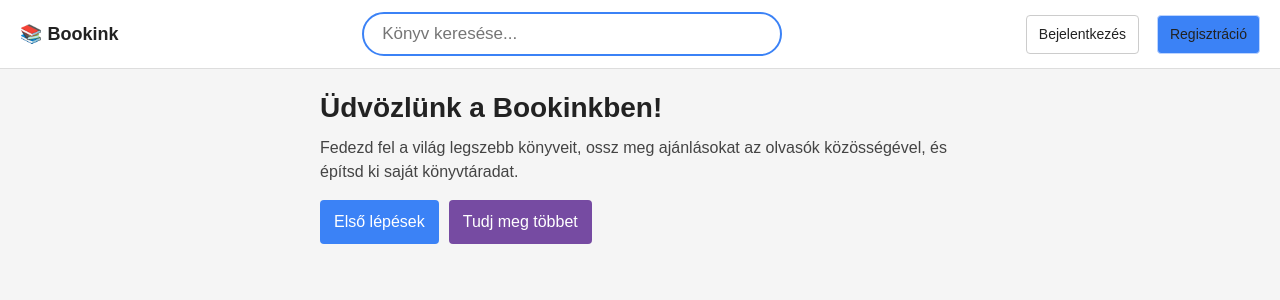
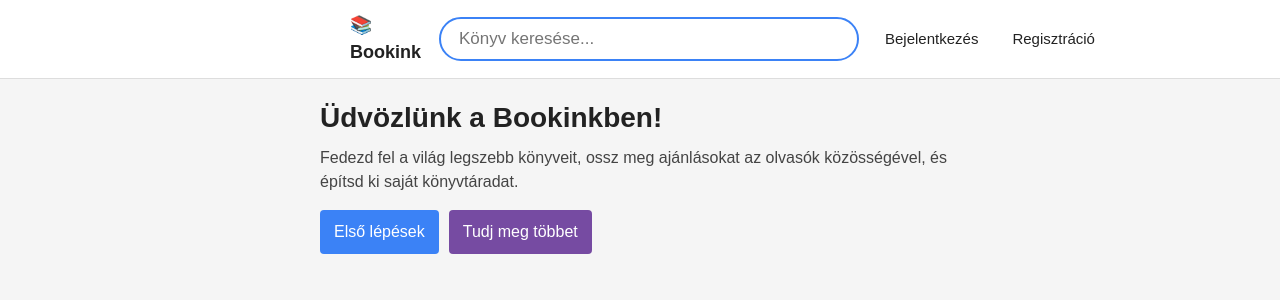
Before and after one commit to Benzsi/bookink_frontend, a React (Vite) app in the folder BOOKINK/: page / in a window 1280 px wide. Shown: the top 300 px of the page. Built offline with nearby package versions, Linux system fonts and the light colour scheme.

Commit message:
update header styles and improve profile logout functionality

```diff
--- a/BOOKINK/src/components/Header.tsx
+++ b/BOOKINK/src/components/Header.tsx
@@ -7,7 +7,7 @@ interface HeaderProps {
 
 export function Header({ isAuthenticated, onLogout }: HeaderProps) {
   return (
-    <header className="header">
+    <header className="header" style={{ paddingLeft: 350, paddingRight: 350 }}>
       <nav className="navbar" style={{ width: '100%' }}>
         <Link to="/" className="header-logo">
           📚 Bookink
@@ -27,24 +27,15 @@ export function Header({ isAuthenticated, onLogout }: HeaderProps) {
           </Link>
         )}
         {isAuthenticated ? (
-          <div className="navbar-profile-dropdown">
-            <Link to="/profile" className="btn btn-login">
-              👤 Profil
-            </Link>
-            <button
-              className="btn btn-logout"
-              onClick={onLogout}
-              style={{ marginLeft: 8 }}
-            >
-              Kijelentkezés
-            </button>
-          </div>
+          <Link to="/profile" className="navbar-link">
+            👤 Profil
+          </Link>
         ) : (
           <>
-            <Link to="/login" className="btn btn-login">
+            <Link to="/login" className="navbar-link">
               Bejelentkezés
             </Link>
-            <Link to="/register" className="btn btn-register">
+            <Link to="/register" className="navbar-link">
               Regisztráció
             </Link>
           </>
--- a/BOOKINK/src/pages/Home.tsx
+++ b/BOOKINK/src/pages/Home.tsx
@@ -139,7 +139,7 @@ export function Home({ user }: HomeProps) {
   // Ha bejelentkezve van, mutasd a könyveket
   return (
     <div className="home-authenticated">
-      <h1>📚 Könyvek katalógusa</h1>
+      <h1>Könyvek katalógusa</h1>
 
       {error && <div className="error-message">{error}</div>}
 
--- a/BOOKINK/src/pages/Profile.tsx
+++ b/BOOKINK/src/pages/Profile.tsx
@@ -192,6 +192,16 @@ export function Profile({ user, onUserUpdate }: ProfileProps) {
             </Link>
           </div>
         )}
+
+        <div style={{ marginTop: 32, display: 'flex', justifyContent: 'flex-end' }}>
+          <button className="btn btn-logout" onClick={() => {
+            localStorage.removeItem('user');
+            localStorage.removeItem('authToken');
+            window.location.href = '/';
+          }}>
+            Kijelentkezés
+          </button>
+        </div>
       </div>
     </div>
   );
```
